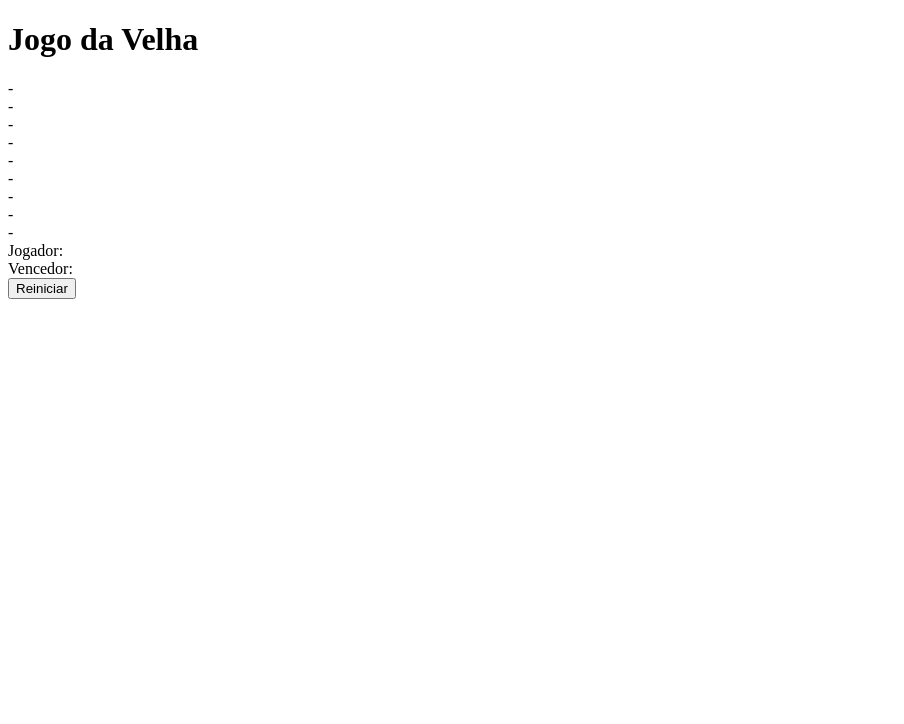
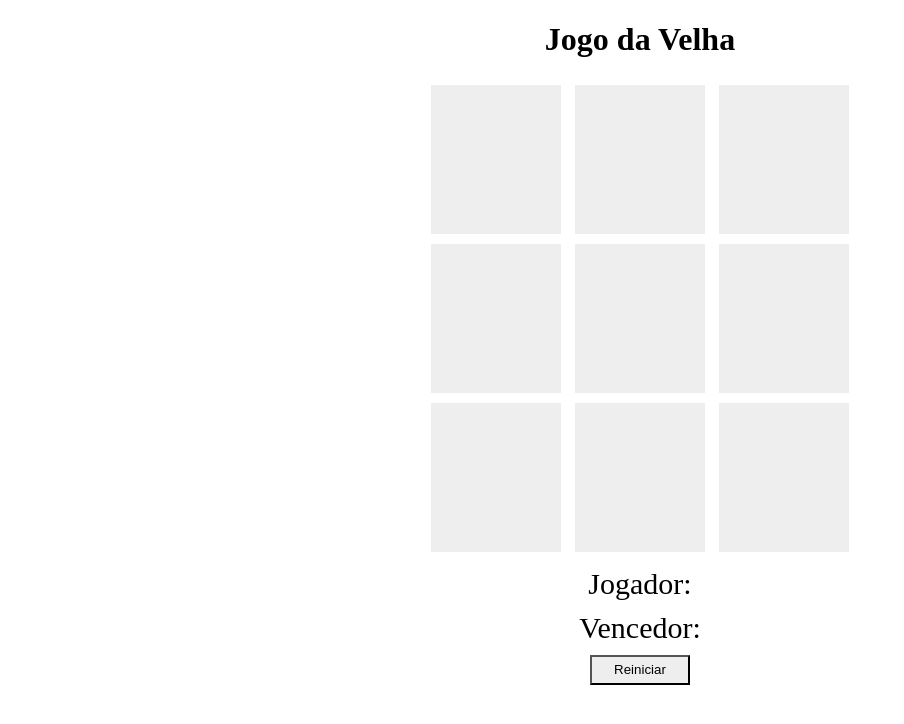
Before and after one commit to RodrigoLages/dioBootcamp_ticTacToe, a plain HTML site: page index.html in a window 1280 px wide. Shown: the whole page, without its empty margins (0-904 px from the left). Drawn offline with Linux system fonts and the light colour scheme.

Commit message:
base style

```diff
--- a/index.html
+++ b/index.html
@@ -3,34 +3,35 @@
   <head>
     <title>Jogo da Velha</title>
     <meta charset="UTF-8" />
+    <link rel="stylesheet" href="style.css" />
   </head>
 
   <body>
     <h1>Jogo da Velha</h1>
     <div>
-      <div id="1">-</div>
-      <div id="2">-</div>
-      <div id="3">-</div>
+      <div id="1" class="square">-</div>
+      <div id="2" class="square">-</div>
+      <div id="3" class="square">-</div>
     </div>
     <div>
-      <div id="4">-</div>
-      <div id="5">-</div>
-      <div id="6">-</div>
+      <div id="4" class="square">-</div>
+      <div id="5" class="square">-</div>
+      <div id="6" class="square">-</div>
     </div>
     <div>
-      <div id="7">-</div>
-      <div id="8">-</div>
-      <div id="9">-</div>
+      <div id="7" class="square">-</div>
+      <div id="8" class="square">-</div>
+      <div id="9" class="square">-</div>
     </div>
 
-    <div>
+    <div class="stats">
       <label>Jogador: </label>
-      <label id="jogador-selecionado"></label>
+      <label id="player-selected"></label>
     </div>
 
-    <div>
+    <div class="stats">
       <label>Vencedor: </label>
-      <label id="vencedor-selecionado"></label>
+      <label id="winner-selected"></label>
     </div>
 
     <div>
--- /dev/null
+++ b/style.css
@@ -0,0 +1,27 @@
+body {
+  text-align: center;
+}
+
+.square {
+  width: 50px;
+  background-color: #eee;
+  display: inline-block;
+  padding: 40px;
+  font-size: 60px;
+  margin: 5px;
+  cursor: pointer;
+  color: #eee;
+}
+
+.stats {
+  font-size: 30px;
+  margin-top: 10px;
+}
+
+button {
+  margin-top: 10px;
+  width: 100px;
+  height: 30px;
+  background-color: #eee;
+  cursor: pointer;
+}
```
